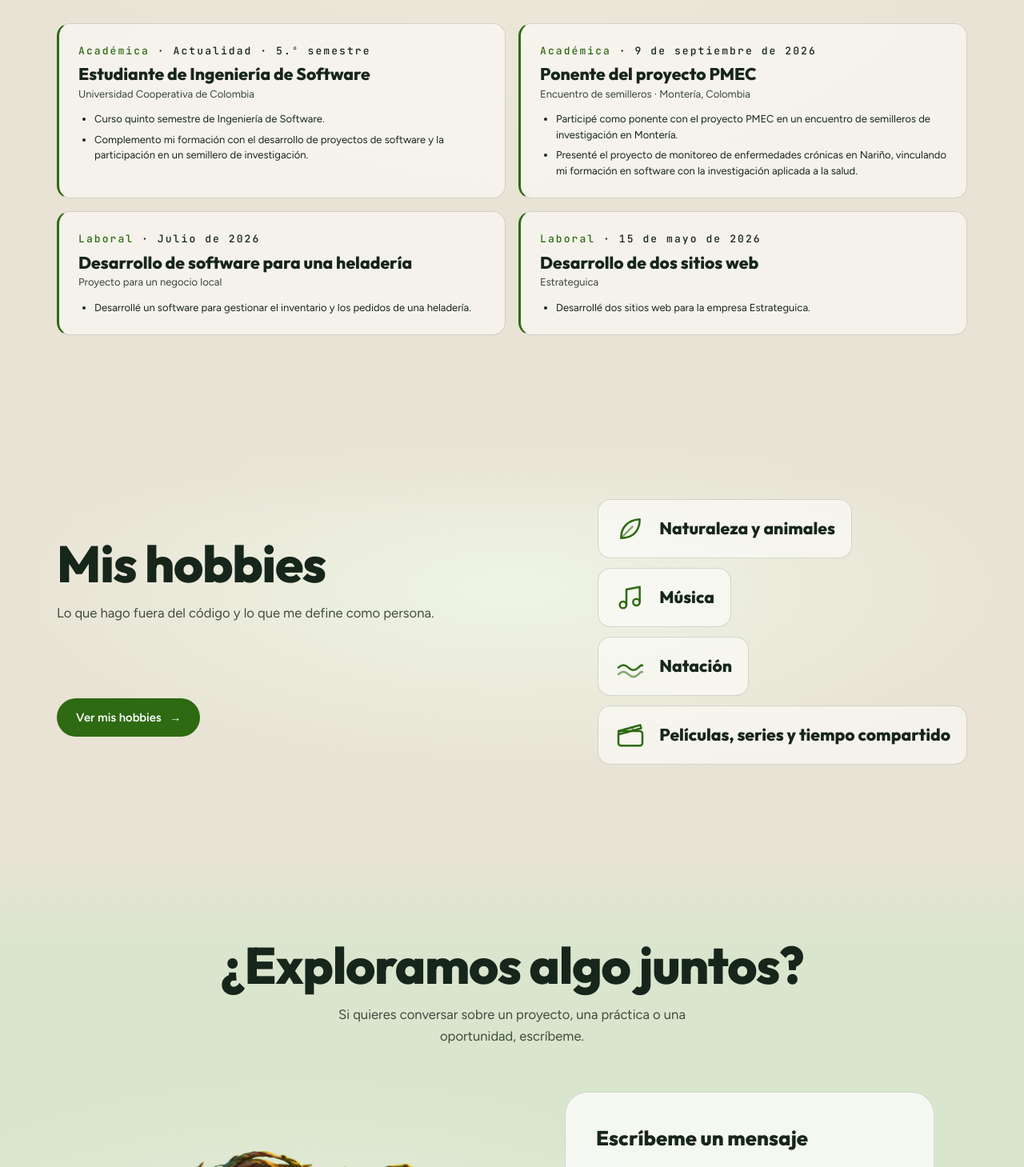
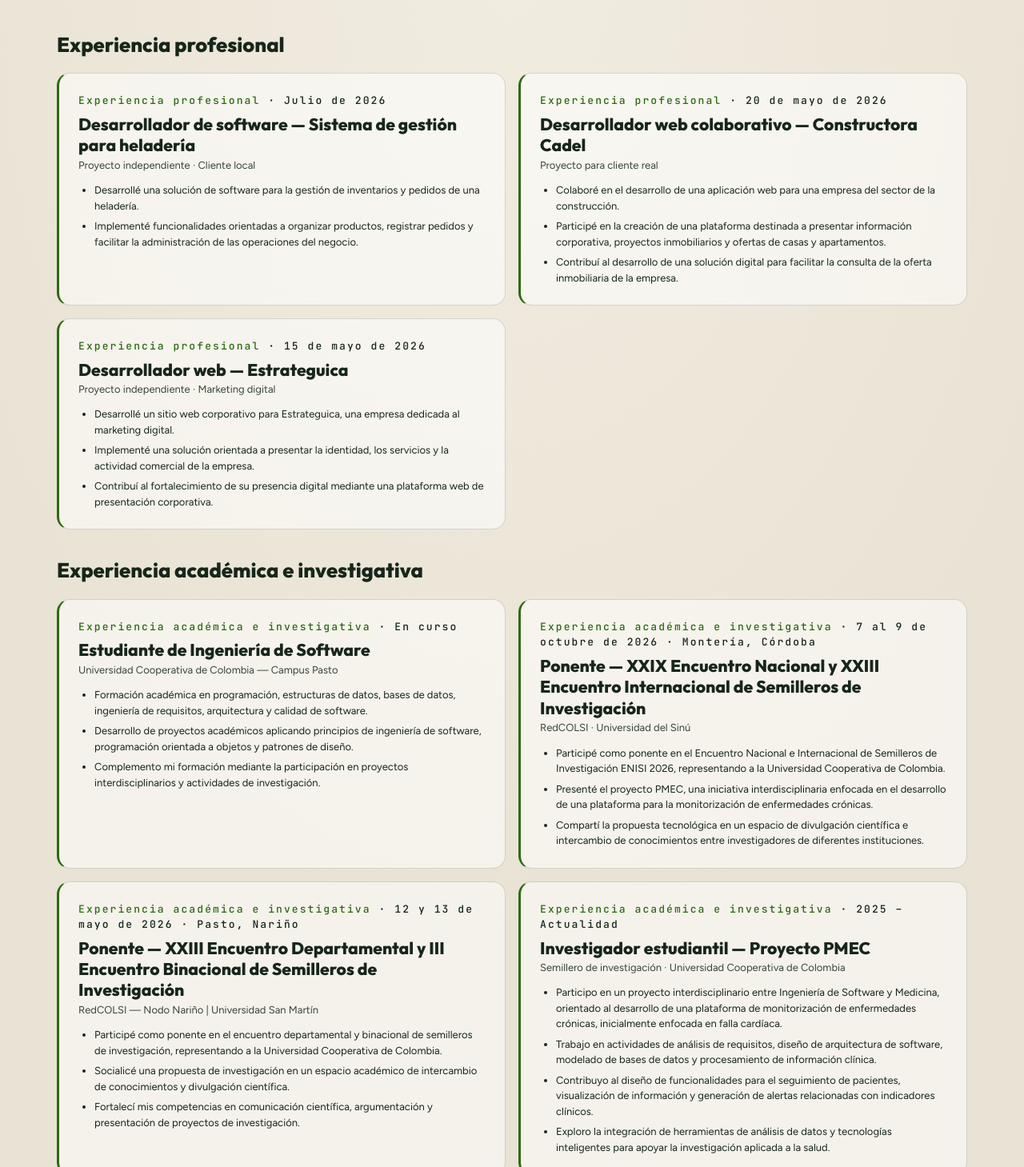
Before and after one commit to ReveloSN/Portafolio, a Next.js app: page / in a window 1280 px wide. Shown: the part 5991-7450 px from the top of the page at 80% size. Built offline with nearby package versions, Linux system fonts and the light colour scheme.

Commit message:
feat(experiencia): siete experiencias reales agrupadas en profesional y académica

```diff
--- a/components/molecules/ExperienceList.tsx
+++ b/components/molecules/ExperienceList.tsx
@@ -21,9 +21,9 @@ export function ExperienceList({
             <span aria-hidden="true"> · </span>
             {entry.periodLabel}
           </p>
-          <h3 className="font-display text-fluid-lg mt-1.5 leading-tight font-extrabold">
+          <h4 className="font-display text-fluid-lg mt-1.5 leading-tight font-extrabold">
             {entry.title}
-          </h3>
+          </h4>
           <p className="text-fluid-sm mt-0.5 opacity-85">{entry.organization}</p>
           <p className="sr-only">{achievementsLabel}</p>
           <ul className="text-fluid-sm mt-3 flex list-disc flex-col gap-1.5 pl-5 leading-normal">
--- a/components/organisms/Experience.tsx
+++ b/components/organisms/Experience.tsx
@@ -35,11 +35,21 @@ export function Experience() {
           <h3 className="font-display text-fluid-2xl mb-6 font-extrabold">
             {copy.timelineTitle}
           </h3>
-          <ExperienceList
-            entries={sortedExperience}
-            kindLabels={{ academic: copy.academic, work: copy.work }}
-            achievementsLabel={copy.achievements}
-          />
+          {(["work", "academic"] as const).map((kind) => (
+            <section key={kind} className="mt-8" aria-labelledby={`experience-${kind}`}>
+              <h3
+                id={`experience-${kind}`}
+                className="font-display text-fluid-xl mb-4 font-bold"
+              >
+                {copy[kind]}
+              </h3>
+              <ExperienceList
+                entries={sortedExperience.filter((entry) => entry.kind === kind)}
+                kindLabels={{ academic: copy.academic, work: copy.work }}
+                achievementsLabel={copy.achievements}
+              />
+            </section>
+          ))}
         </div>
       </div>
     </SectionShell>
--- a/data/copy.ts
+++ b/data/copy.ts
@@ -82,7 +82,7 @@ export const COPY = {
     pieceLabel: "Pieza {n}: {bone}, desde {year}",
     findingKicker: "Detalle",
     findingEmpty: "Encaja una pieza para leer su ficha: cargo, lugar y fechas.",
-    completeTitle: "Fósil completo: descubriste las cuatro etapas",
+    completeTitle: "Fósil completo: descubriste toda mi trayectoria",
     announce: {
       select: "Tomaste {bone}. Muévelo con las flechas y suéltalo con Enter.",
       cancel: "Soltaste {bone} en la bandeja.",
@@ -92,8 +92,8 @@ export const COPY = {
       placeAll: "Fósil completo. Debajo está toda la experiencia en texto.",
       reset: "Las piezas volvieron a la bandeja.",
     },
-    academic: "Académica",
-    work: "Laboral",
+    academic: "Experiencia académica e investigativa",
+    work: "Experiencia profesional",
     achievements: "Logros",
   },
   contact: {
--- a/data/experience.ts
+++ b/data/experience.ts
@@ -1,43 +1,31 @@
 import type { ExperienceEntry } from "@/types/experience";
 
 export const EXPERIENCE: readonly ExperienceEntry[] = [
-  {
-    id: "formacion-ucc",
-    kind: "academic",
-    // Año de referencia de la formación actual, no fecha de ingreso.
-    startYear: 2026,
-    endYear: null,
-    periodLabel: "Actualidad · 5.º semestre",
-    title: "Estudiante de Ingeniería de Software",
-    organization: "Universidad Cooperativa de Colombia",
-    achievements: [
-      "Curso quinto semestre de Ingeniería de Software.",
-      "Complemento mi formación con el desarrollo de proyectos de software y la participación en un semillero de investigación.",
-    ],
-  },
-  {
-    id: "ponencia-pmec",
-    kind: "academic",
-    startYear: 2026,
-    endYear: 2026,
-    periodLabel: "9 de septiembre de 2026",
-    title: "Ponente del proyecto PMEC",
-    organization: "Encuentro de semilleros · Montería, Colombia",
-    achievements: [
-      "Participé como ponente con el proyecto PMEC en un encuentro de semilleros de investigación en Montería.",
-      "Presenté el proyecto de monitoreo de enfermedades crónicas en Nariño, vinculando mi formación en software con la investigación aplicada a la salud.",
-    ],
-  },
   {
     id: "software-heladeria",
     kind: "work",
     startYear: 2026,
     endYear: 2026,
     periodLabel: "Julio de 2026",
-    title: "Desarrollo de software para una heladería",
-    organization: "Proyecto para un negocio local",
+    title: "Desarrollador de software — Sistema de gestión para heladería",
+    organization: "Proyecto independiente · Cliente local",
     achievements: [
-      "Desarrollé un software para gestionar el inventario y los pedidos de una heladería.",
+      "Desarrollé una solución de software para la gestión de inventarios y pedidos de una heladería.",
+      "Implementé funcionalidades orientadas a organizar productos, registrar pedidos y facilitar la administración de las operaciones del negocio.",
+    ],
+  },
+  {
+    id: "web-cadel",
+    kind: "work",
+    startYear: 2026,
+    endYear: 2026,
+    periodLabel: "20 de mayo de 2026",
+    title: "Desarrollador web colaborativo — Constructora Cadel",
+    organization: "Proyecto para cliente real",
+    achievements: [
+      "Colaboré en el desarrollo de una aplicación web para una empresa del sector de la construcción.",
+      "Participé en la creación de una plataforma destinada a presentar información corporativa, proyectos inmobiliarios y ofertas de casas y apartamentos.",
+      "Contribuí al desarrollo de una solución digital para facilitar la consulta de la oferta inmobiliaria de la empresa.",
     ],
   },
   {
@@ -46,8 +34,71 @@ export const EXPERIENCE: readonly ExperienceEntry[] = [
     startYear: 2026,
     endYear: 2026,
     periodLabel: "15 de mayo de 2026",
-    title: "Desarrollo de dos sitios web",
-    organization: "Estrateguica",
-    achievements: ["Desarrollé dos sitios web para la empresa Estrateguica."],
+    title: "Desarrollador web — Estrateguica",
+    organization: "Proyecto independiente · Marketing digital",
+    achievements: [
+      "Desarrollé un sitio web corporativo para Estrateguica, una empresa dedicada al marketing digital.",
+      "Implementé una solución orientada a presentar la identidad, los servicios y la actividad comercial de la empresa.",
+      "Contribuí al fortalecimiento de su presencia digital mediante una plataforma web de presentación corporativa.",
+    ],
+  },
+  {
+    id: "formacion-ucc",
+    kind: "academic",
+    startYear: 2026,
+    endYear: null,
+    periodLabel: "En curso",
+    title: "Estudiante de Ingeniería de Software",
+    organization: "Universidad Cooperativa de Colombia — Campus Pasto",
+    achievements: [
+      "Formación académica en programación, estructuras de datos, bases de datos, ingeniería de requisitos, arquitectura y calidad de software.",
+      "Desarrollo de proyectos académicos aplicando principios de ingeniería de software, programación orientada a objetos y patrones de diseño.",
+      "Complemento mi formación mediante la participación en proyectos interdisciplinarios y actividades de investigación.",
+    ],
+  },
+  {
+    id: "ponencia-pmec",
+    kind: "academic",
+    startYear: 2026,
+    endYear: 2026,
+    periodLabel: "7 al 9 de octubre de 2026 · Montería, Córdoba",
+    title:
+      "Ponente — XXIX Encuentro Nacional y XXIII Encuentro Internacional de Semilleros de Investigación",
+    organization: "RedCOLSI · Universidad del Sinú",
+    achievements: [
+      "Participé como ponente en el Encuentro Nacional e Internacional de Semilleros de Investigación ENISI 2026, representando a la Universidad Cooperativa de Colombia.",
+      "Presenté el proyecto PMEC, una iniciativa interdisciplinaria enfocada en el desarrollo de una plataforma para la monitorización de enfermedades crónicas.",
+      "Compartí la propuesta tecnológica en un espacio de divulgación científica e intercambio de conocimientos entre investigadores de diferentes instituciones.",
+    ],
+  },
+  {
+    id: "ponencia-narino",
+    kind: "academic",
+    startYear: 2026,
+    endYear: 2026,
+    periodLabel: "12 y 13 de mayo de 2026 · Pasto, Nariño",
+    title:
+      "Ponente — XXIII Encuentro Departamental y III Encuentro Binacional de Semilleros de Investigación",
+    organization: "RedCOLSI — Nodo Nariño | Universidad San Martín",
+    achievements: [
+      "Participé como ponente en el encuentro departamental y binacional de semilleros de investigación, representando a la Universidad Cooperativa de Colombia.",
+      "Socialicé una propuesta de investigación en un espacio académico de intercambio de conocimientos y divulgación científica.",
+      "Fortalecí mis competencias en comunicación científica, argumentación y presentación de proyectos de investigación.",
+    ],
+  },
+  {
+    id: "investigacion-pmec",
+    kind: "academic",
+    startYear: 2025,
+    endYear: null,
+    periodLabel: "2025 – Actualidad",
+    title: "Investigador estudiantil — Proyecto PMEC",
+    organization: "Semillero de investigación · Universidad Cooperativa de Colombia",
+    achievements: [
+      "Participo en un proyecto interdisciplinario entre Ingeniería de Software y Medicina, orientado al desarrollo de una plataforma de monitorización de enfermedades crónicas, inicialmente enfocada en falla cardíaca.",
+      "Trabajo en actividades de análisis de requisitos, diseño de arquitectura de software, modelado de bases de datos y procesamiento de información clínica.",
+      "Contribuyo al diseño de funcionalidades para el seguimiento de pacientes, visualización de información y generación de alertas relacionadas con indicadores clínicos.",
+      "Exploro la integración de herramientas de análisis de datos y tecnologías inteligentes para apoyar la investigación aplicada a la salud.",
+    ],
   },
 ];
```
